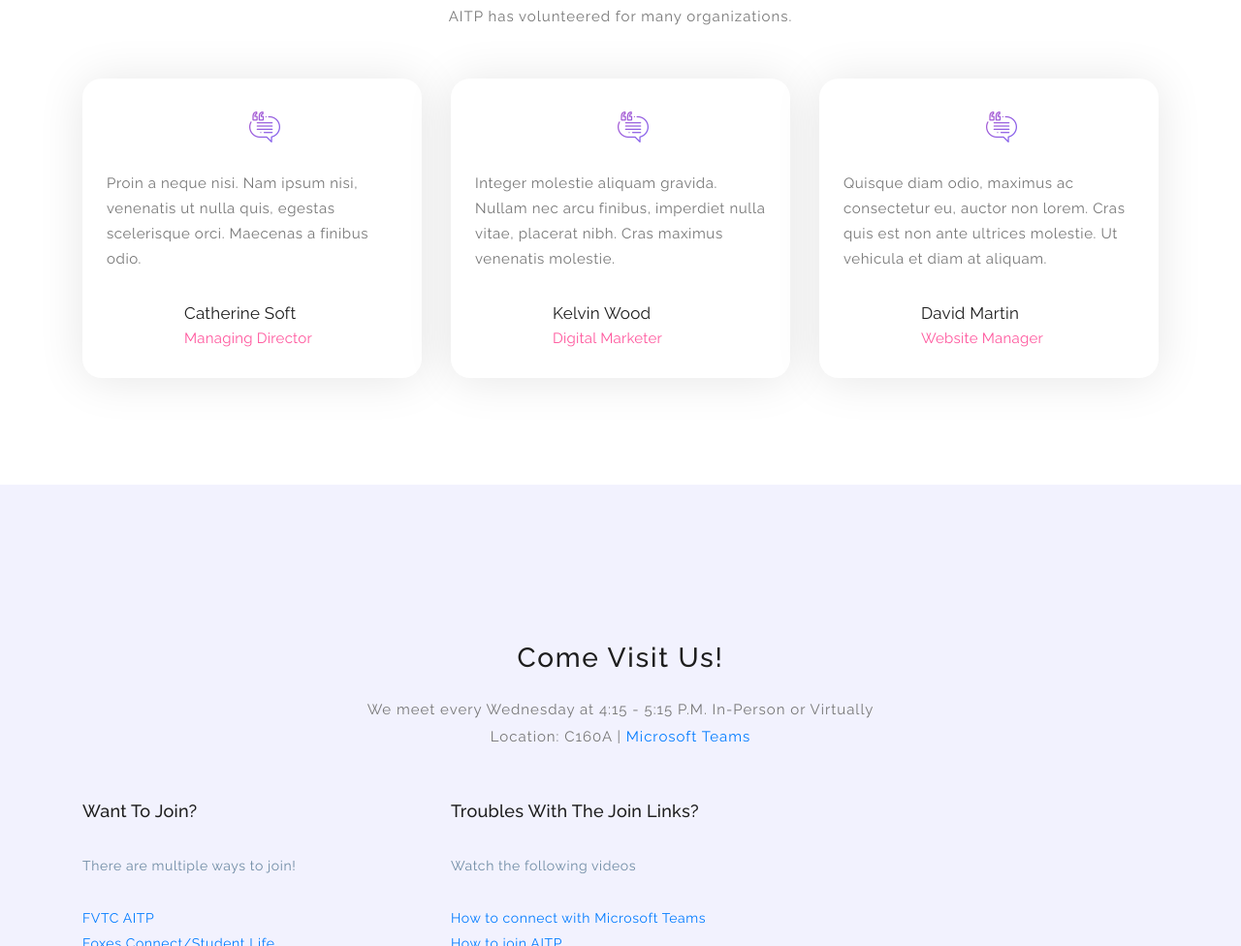
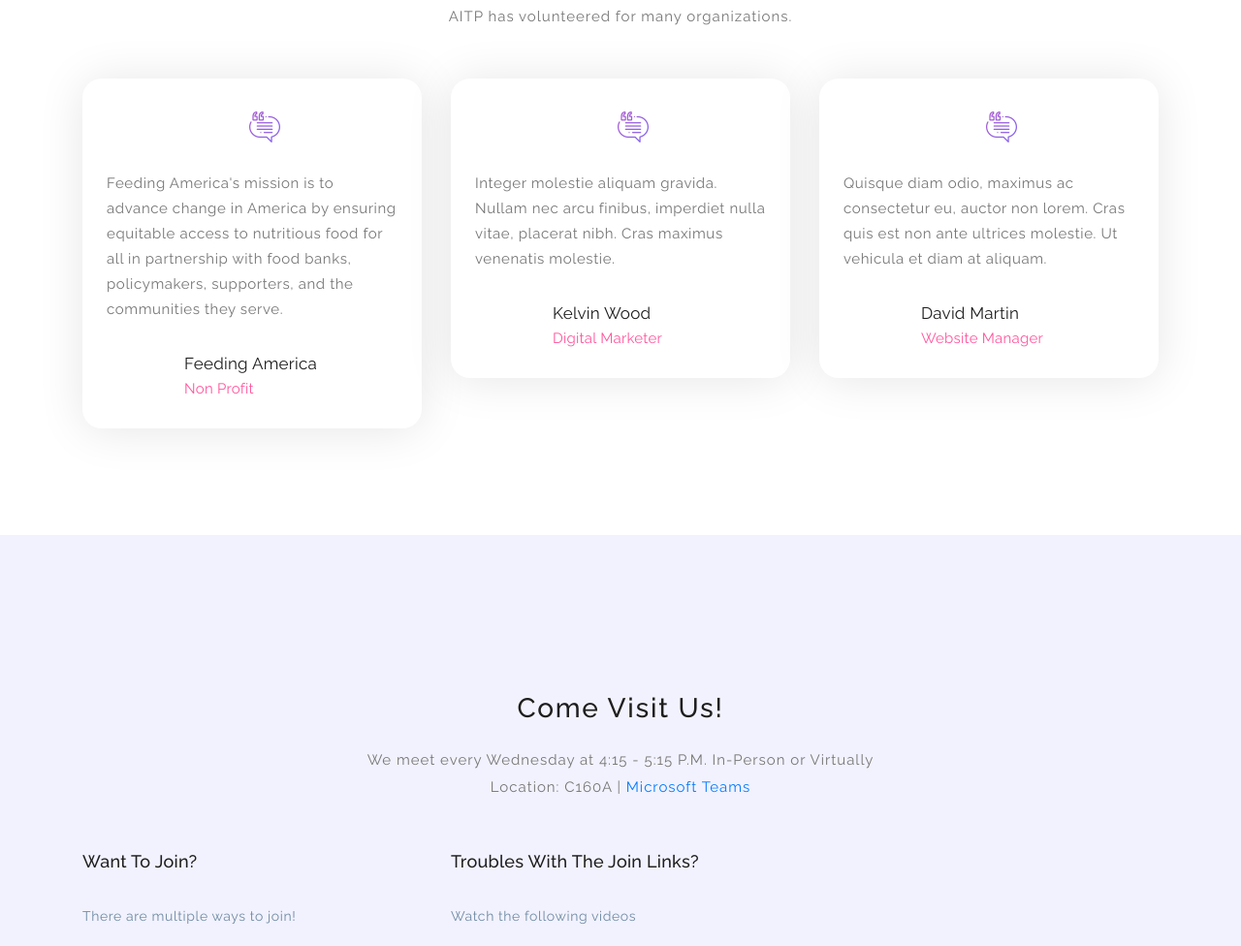
Before and after one commit to BhuwanTiwari2002/AITPWebsite, a plain HTML site: page WebRedesign/index.html in a window 1280 px wide. Shown: the part 2943-3919 px from the top of the page at 97% size. Drawn offline with Linux system fonts and the light colour scheme.

Commit message:
feeding america volunteer changes

```diff
--- a/WebRedesign/index.html
+++ b/WebRedesign/index.html
@@ -285,13 +285,13 @@ https://templatemo.com/tm-535-softy-pinko
                     <div class="team-item">
                         <div class="team-content">
                             <i><img src="assets/images/testimonial-icon.png" alt=""></i>
-                            <p>Proin a neque nisi. Nam ipsum nisi, venenatis ut nulla quis, egestas scelerisque orci. Maecenas a finibus odio.</p>
+                            <p>Feeding America's mission is to advance change in America by ensuring equitable access to nutritious food for all in partnership with food banks, policymakers, supporters, and the communities they serve.</p>
                             <div class="user-image">
                                 <!-- <img src="http://placehold.it/60x60" alt="">-->
                             </div>
                             <div class="team-info">
-                                <h3 class="user-name">Catherine Soft</h3>
-                                <span>Managing Director</span>
+                                <h3 class="user-name">Feeding America</h3>
+                                <span>Non Profit</span>
                             </div>
                         </div>
                     </div>
```
